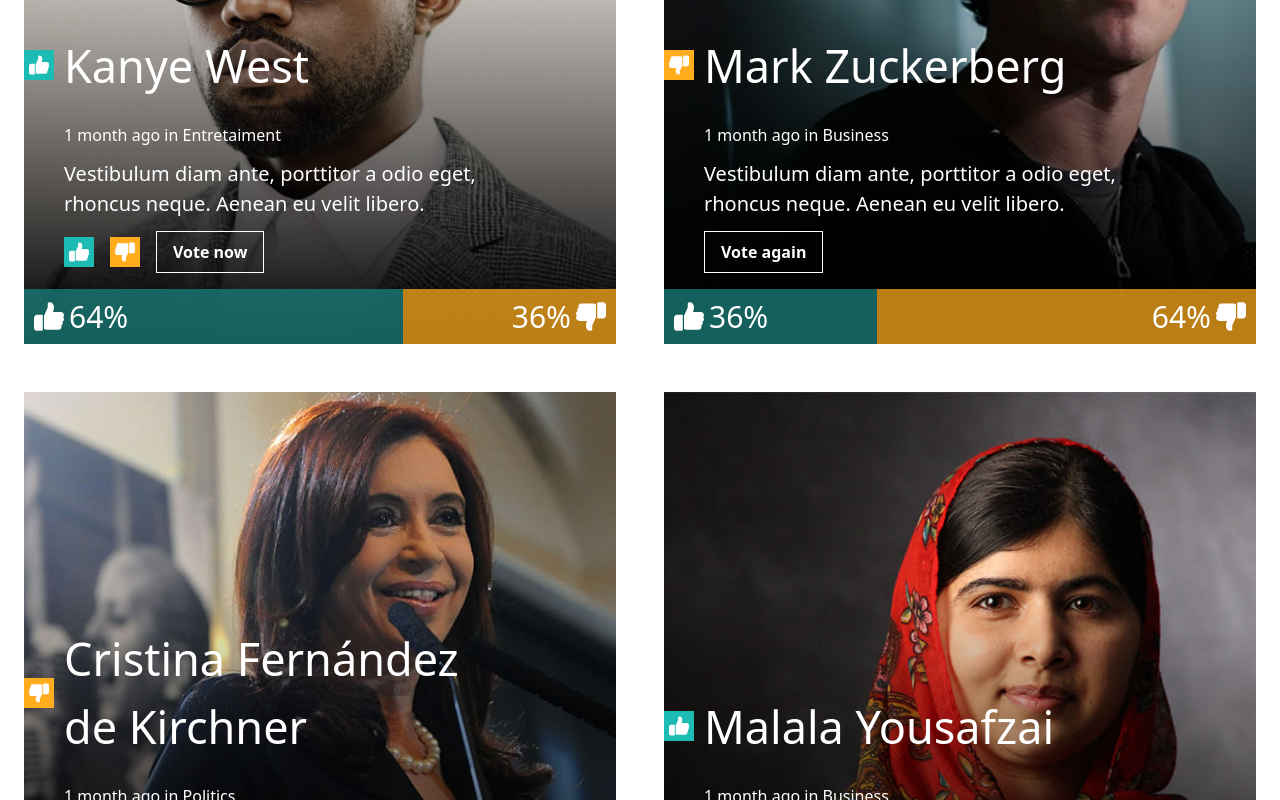
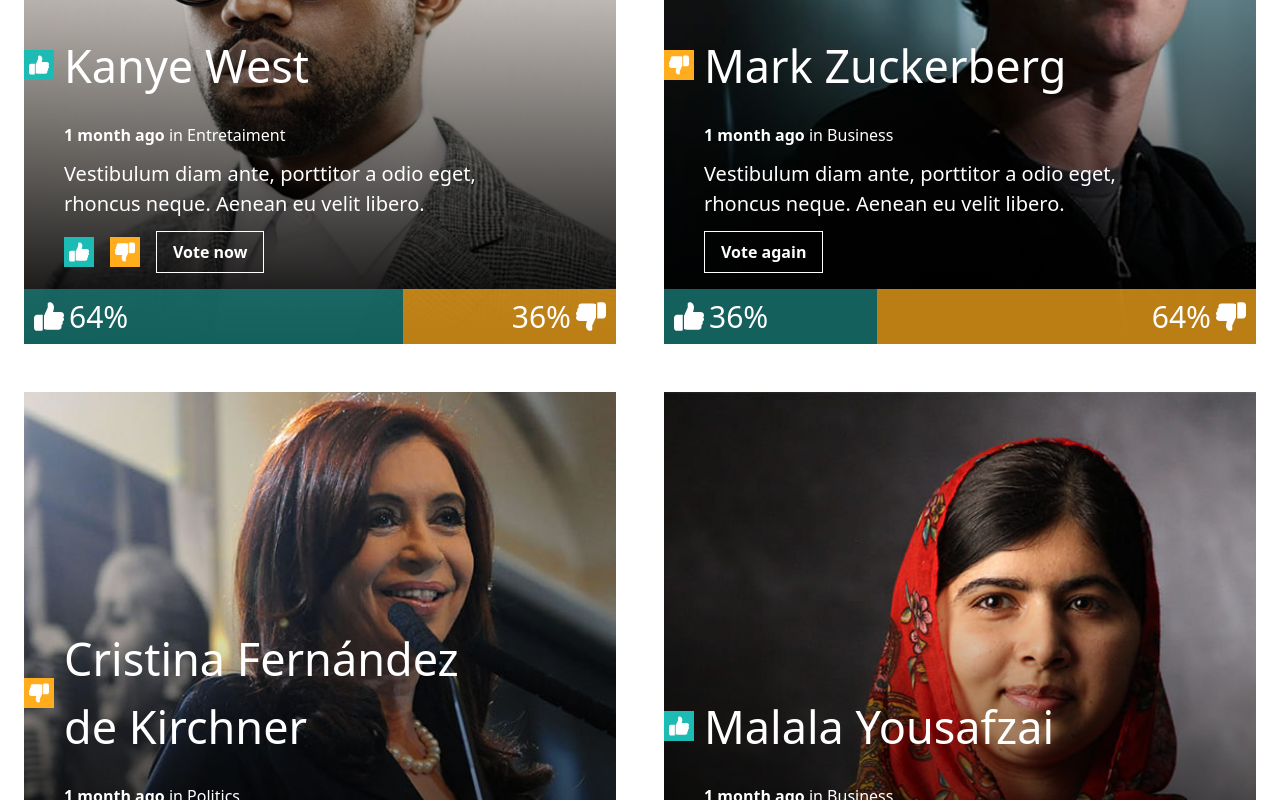
Before and after one commit to leovafme/zemoga-ui-test, a React (Create React App) app: page / in a window 1280 px wide. Shown: the part 1260-2060 px from the top of the page. Built offline with nearby package versions, Linux system fonts and the light colour scheme.

Commit message:
add strong in ago vote

```diff
--- a/src/components/Vote.js
+++ b/src/components/Vote.js
@@ -58,7 +58,7 @@
                                 </div>
 
                                 <br />
-                                <span className="ml-10 vote__container-text-subtitle">{voteData.ago} in {voteData.category}</span>
+                                <span className="ml-10 vote__container-text-subtitle"><strong>{voteData.ago}</strong> in {voteData.category}</span>
                             </div>
                             <div className="ml-10 py-3">
                                 <span className="vote__container-text-description">{voteData.description}</span>
```
